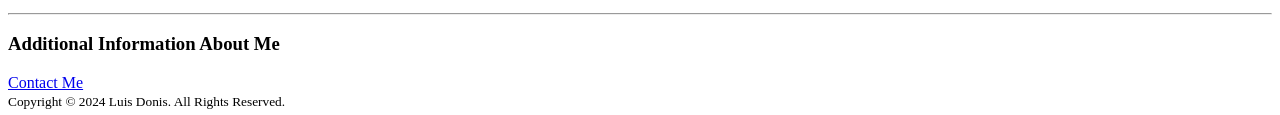
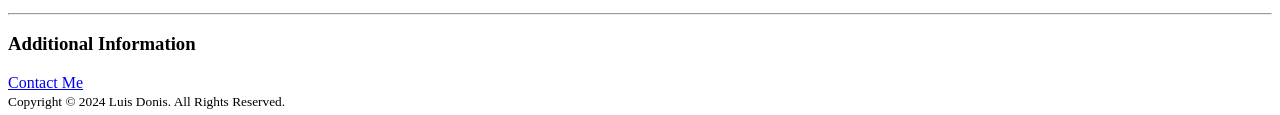
Before and after one commit to ldonis6/Luis-Donis-Resume, a plain HTML site: page index.html in a window 1280 px wide. Shown: the part 1082-1197 px from the top of the page. Drawn offline with Linux system fonts and the light colour scheme.

Commit message:
Changed Additional Information Title

```diff
--- a/index.html
+++ b/index.html
@@ -46,7 +46,7 @@
         <li>Fluent in Spanish and English (read, write and speak)</li>
     </ul>
     <hr>
-    <h3>Additional Information About Me</h3>
+    <h3>Additional Information</h3>
     <a href="contactInfo.html">Contact Me</a>
 </body>
 <footer>
```
